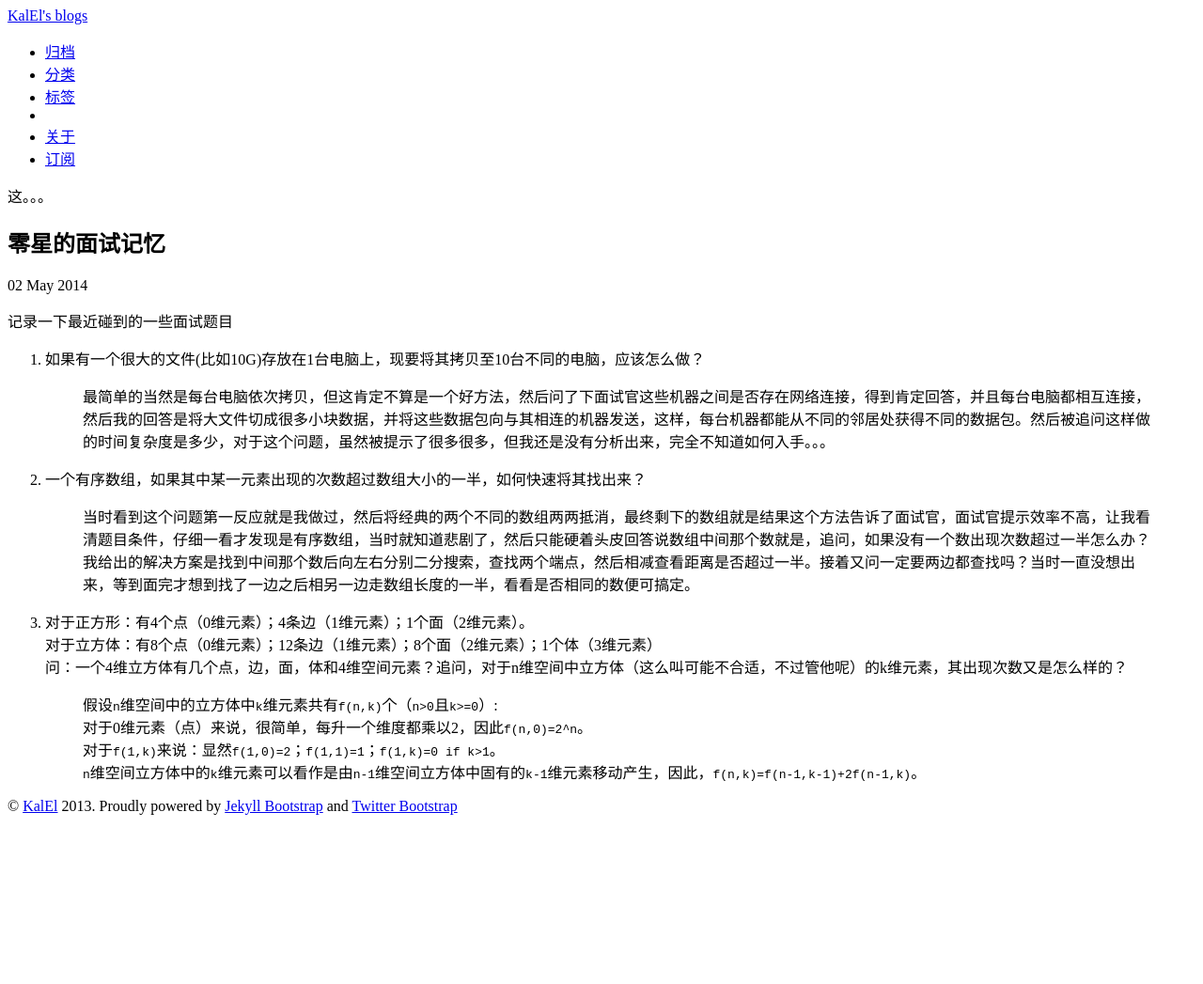
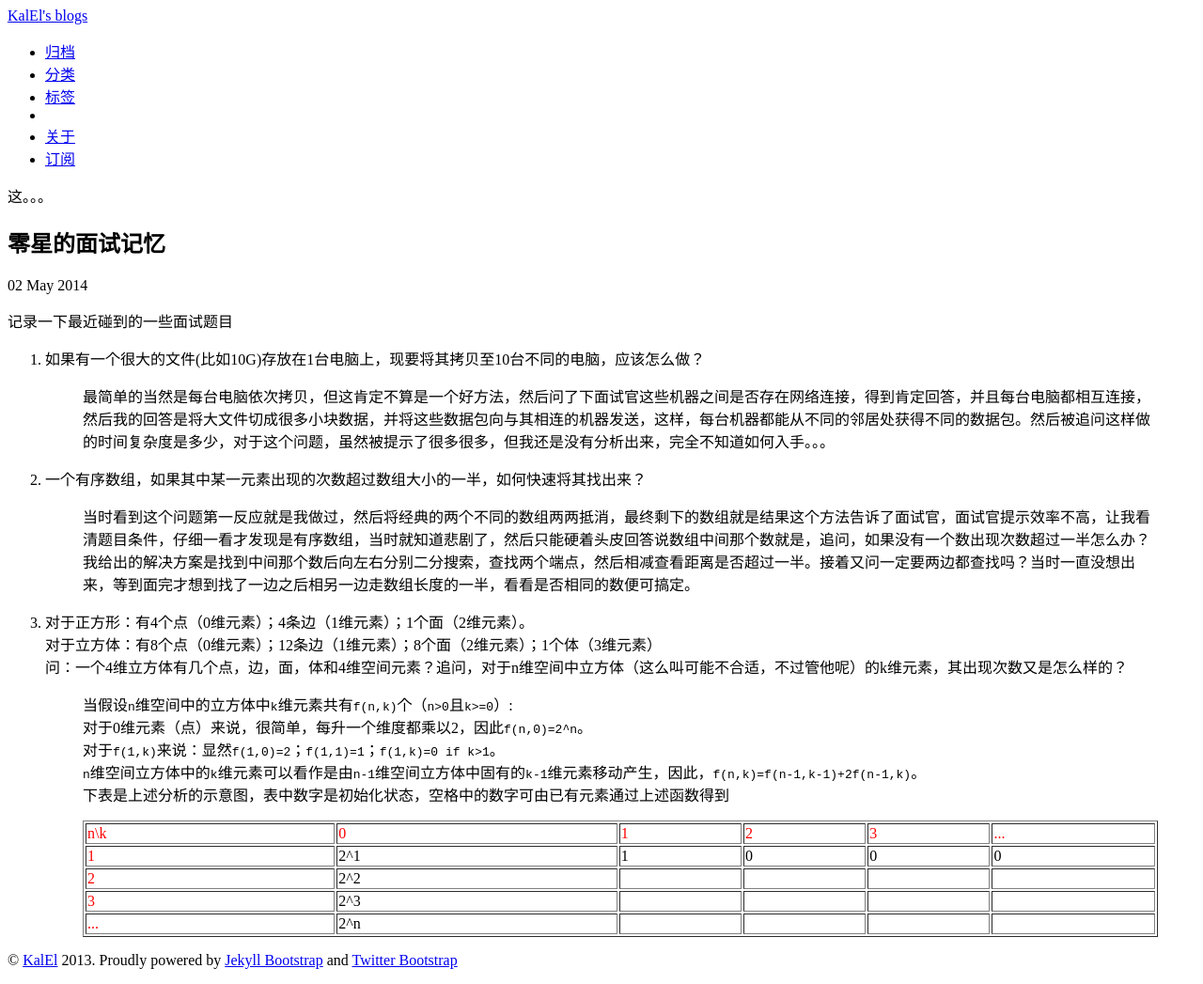
Before and after one commit to shengxc/shengxc.github.io, a Jekyll site: the page built from _posts/2014-05-02-interview_record.md, in a window 1280 px wide. Shown: the whole page at 94% size. Built offline with Jekyll 4.4.1, drawn with Linux system fonts in a browser that asks for light colours; nearby versions of some CDN libraries; before the commit the page ends 900 px from its top, so only the background shows below that.

Commit message:
modified interview blog

```diff
--- a/_posts/2014-05-02-interview_record.md
+++ b/_posts/2014-05-02-interview_record.md
@@ -8,21 +8,24 @@ tags: [面试]
 
 记录一下最近碰到的一些面试题目
 
-1. 如果有一个很大的文件(比如10G)存放在1台电脑上，现要将其拷贝至10台不同的电脑，应该怎么做？
+1.  如果有一个很大的文件(比如10G)存放在1台电脑上，现要将其拷贝至10台不同的电脑，应该怎么做？
 
-	> 最简单的当然是每台电脑依次拷贝，但这肯定不算是一个好方法，然后问了下面试官这些机器之间是否存在网络连接，得到肯定回答，并且每台电脑都相互连接，然后我的回答是将大文件切成很多小块数据，并将这些数据包向与其相连的机器发送，这样，每台机器都能从不同的邻居处获得不同的数据包。然后被追问这样做的时间复杂度是多少，对于这个问题，虽然被提示了很多很多，但我还是没有分析出来，完全不知道如何入手。。。
+    >最简单的当然是每台电脑依次拷贝，但这肯定不算是一个好方法，然后问了下面试官这些机器之间是否存在网络连接，得到肯定回答，并且每台电脑都相互连接，然后我的回答是将大文件切成很多小块数据，并将这些数据包向与其相连的机器发送，这样，每台机器都能从不同的邻居处获得不同的数据包。然后被追问这样做的时间复杂度是多少，对于这个问题，虽然被提示了很多很多，但我还是没有分析出来，完全不知道如何入手。。。
 
-2. 一个有序数组，如果其中某一元素出现的次数超过数组大小的一半，如何快速将其找出来？
+2.  一个有序数组，如果其中某一元素出现的次数超过数组大小的一半，如何快速将其找出来？
 
-	> 当时看到这个问题第一反应就是我做过，然后将经典的两个不同的数组两两抵消，最终剩下的数组就是结果这个方法告诉了面试官，面试官提示效率不高，让我看清题目条件，仔细一看才发现是有序数组，当时就知道悲剧了，然后只能硬着头皮回答说数组中间那个数就是，追问，如果没有一个数出现次数超过一半怎么办？我给出的解决方案是找到中间那个数后向左右分别二分搜索，查找两个端点，然后相减查看距离是否超过一半。接着又问一定要两边都查找吗？当时一直没想出来，等到面完才想到找了一边之后相另一边走数组长度的一半，看看是否相同的数便可搞定。
+    >当时看到这个问题第一反应就是我做过，然后将经典的两个不同的数组两两抵消，最终剩下的数组就是结果这个方法告诉了面试官，面试官提示效率不高，让我看清题目条件，仔细一看才发现是有序数组，当时就知道悲剧了，然后只能硬着头皮回答说数组中间那个数就是，追问，如果没有一个数出现次数超过一半怎么办？我给出的解决方案是找到中间那个数后向左右分别二分搜索，查找两个端点，然后相减查看距离是否超过一半。接着又问一定要两边都查找吗？当时一直没想出来，等到面完才想到找了一边之后相另一边走数组长度的一半，看看是否相同的数便可搞定。
 
 3.  对于正方形：有4个点（0维元素）；4条边（1维元素）；1个面（2维元素）。
-	对于立方体：有8个点（0维元素）；12条边（1维元素）；8个面（2维元素）；1个体（3维元素）
-	问：一个4维立方体有几个点，边，面，体和4维空间元素？追问，对于n维空间中立方体（这么叫可能不合适，不过管他呢）的k维元素，其出现次数又是怎么样的？
+    对于立方体：有8个点（0维元素）；12条边（1维元素）；8个面（2维元素）；1个体（3维元素）
+    问：一个4维立方体有几个点，边，面，体和4维空间元素？追问，对于n维空间中立方体（这么叫可能不合适，不过管他呢）的k维元素，其出现次数又是怎么样的？
 
-	> 假设`n`维空间中的立方体中`k`维元素共有`f(n,k)`个（`n>0`且`k>=0`）:
-	> 对于0维元素（点）来说，很简单，每升一个维度都乘以2，因此`f(n,0)=2^n`。
-	> 对于`f(1,k)`来说：显然`f(1,0)=2`；`f(1,1)=1`；`f(1,k)=0 if k>1`。
-	> `n`维空间立方体中的`k`维元素可以看作是由`n-1`维空间立方体中固有的`k-1`维元素移动产生，因此，`f(n,k)=f(n-1,k-1)+2f(n-1,k)`。
+    >当假设`n`维空间中的立方体中`k`维元素共有`f(n,k)`个（`n>0`且`k>=0`）:
+    >对于0维元素（点）来说，很简单，每升一个维度都乘以2，因此`f(n,0)=2^n`。
+    >对于`f(1,k)`来说：显然`f(1,0)=2`；`f(1,1)=1`；`f(1,k)=0 if k>1`。
+    >`n`维空间立方体中的`k`维元素可以看作是由`n-1`维空间立方体中固有的`k-1`维元素移动产生，因此，`f(n,k)=f(n-1,k-1)+2f(n-1,k)`。
+    >下表是上述分析的示意图，表中数字是初始化状态，空格中的数字可由已有元素通过上述函数得到
+    ><table width = "100%" border="1"><tr><td><font color="red">n\k</font></td><td><font color="red">0</font></td><td><font color="red">1</font></td><td><font color="red">2</font></td><td><font color="red">3</font></td><td><font color="red">...</font></td></tr><tr><td><font color="red">1</font></td><td>2^1</td><td>1</td><td>0</td><td>0</td><td>0</td></tr><tr><td><font color="red">2</font></td><td>2^2</td><td></td><td></td><td></td><td></td></tr><tr><td><font color="red">3</font></td><td>2^3</td><td></td><td></td><td></td><td></td></tr><tr><td><font color="red">...</font></td><td>2^n</td><td></td><td></td><td></td><td></td></tr></table>
+
 
 {% include JB/setup %}
```
